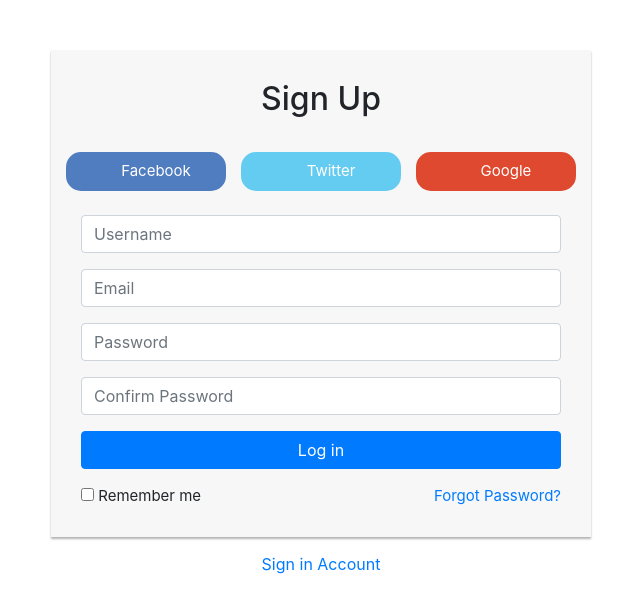
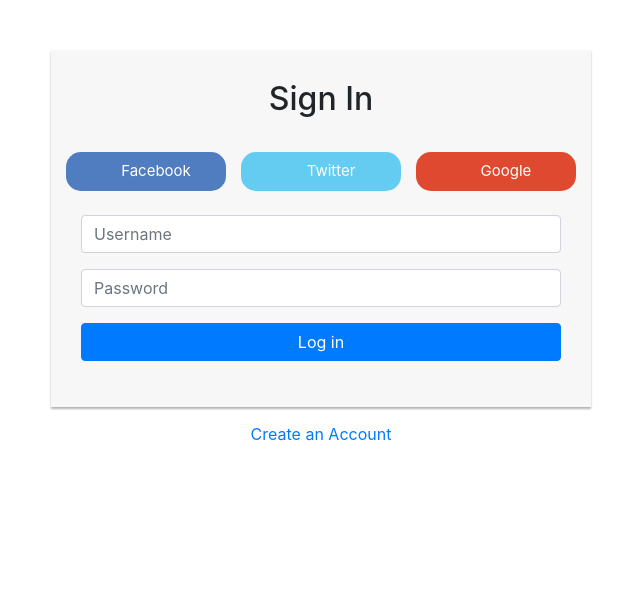
Before and after one commit to Ianodad/Git-issue, a React (Create React App) app: page /auth in a window 1280 px wide. Shown: the top 612 px of the page, without its empty margins (319-959 px from the left). Built offline with nearby package versions, Linux system fonts and the light colour scheme.

Commit message:
formik login working

```diff
--- /dev/null
+++ b/src/components/Form/index.js
@@ -0,0 +1,5 @@
+export { default as Form } from "./AppForm";
+export { default as FormField } from "./AppFormField";
+// export { default as AppFormPicker } from "./AppFormPicker";
+export { default as ErrorMessage } from "./ErrorMessage";
+export { default as SubmitButton } from "./SubmitButton";
--- a/src/pages/Auth/SignIn.js
+++ b/src/pages/Auth/SignIn.js
@@ -1,32 +1,97 @@
 import React from 'react';
+import { Formik } from "formik";
+import * as Yup from 'yup';
+
 import SocialButton from "../../components/SocialButton";
 import './SignIn.css'
 
 function SignIn() {
+  const validationSchema = Yup.object().shape({
+  username : Yup.string()
+    .required()
+    .label('Password'),
+  password: Yup.string().required().min(3, 'pretty sure this will be hacked').label('Password'),
+
+});
+
+  const handleSignIn=({username, password})=>{
+      console.log(username)
+      console.log(password)
+  }
     return (
       <div className="signup-form">
-        <form action="/examples/actions/confirmation.php" method="post">
-          <h2 className="text-center">Log in</h2>
+        <Formik
+          initialValues={{
+            username: "",
+            password: ""
+          }}
+          validationSchema={validationSchema}
+          onSubmit={(values) => {
+            // console.log(values)
+            handleSignIn(values);
+          }}
+        >
+          {({
+            values,
+            handleChange,
+            handleBlur,
+            handleSubmit,
+            errors,
+            touched,
+            isSubmitting,
+          }) => (
+            // eslint-disable-next-line jsx-a11y/no-redundant-roles
+            <form
+              className="form"
+              role="form"
+              autoComplete="off"
+              onSubmit={handleSubmit}
+            >
+              <h2 className="text-center">Sign In</h2>
               <div>
-            <SocialButton/>
+                <SocialButton />
               </div>
               <div className="form-group">
-            <input type="text" className="form-control" placeholder="Username" required="required" />
+                <input
+                  onChange={handleChange}
+                  // value={values.ingredient1}
+                  onBlur={handleBlur}
+                  type="text"
+                  className="form-control"
+                  placeholder="Username"
+                  required="required"
+                  id="username"
+                  required
+                />
+                {errors.username && touched.username ? <div style={{color: 'red'}}>{errors.username}</div> : null}
               </div>
               <div className="form-group">
-            <input type="password" className="form-control" placeholder="Password" required="required" />
+                <input
+                  onChange={handleChange}
+                  // value={values.ingredient1}
+                  onBlur={handleBlur}
+                  type="password"
+                  className="form-control"
+                  placeholder="Password"
+                  required="required"
+                  id="password"
+                  required
+                />
+               {errors.password && touched.password ? <div>{errors.password}</div> : null}
               </div>
               <div className="form-group">
-            <button type="submit" className="btn btn-primary btn-block">Log in</button>
-          </div>
-          <div className="clearfix">
-            <label className="float-left form-check-label"><input type="checkbox" /> Remember me</label>
-            <a href="#" className="float-right">Forgot Password?</a>
+                <button type="submit" className="btn btn-primary btn-block">
+                  Log in
+                </button>
               </div>
             </form>
-        <p className="text-center"><a href="#">Create an Account</a></p>
+          )}
+        </Formik>
+        <p className="text-center">
+          <a href="#">Create an Account</a>
+        </p>
       </div>
-    )
+    );
 }
 
 export default SignIn
--- a/src/pages/Auth/index.js
+++ b/src/pages/Auth/index.js
@@ -6,8 +6,8 @@ class Index extends Component {
     render() {
         return (
             <div>
-                {/* <SignIn/> */}
-                <SignUp/>
+                <SignIn/>
+                {/* <SignUp/> */}
             </div>
         )
     }
```
Also changed, not shown: src/components/Form/ErrorMessage.js (added, +14 -0 lines), src/components/Form/Form.js (added, +16 -0 lines), src/components/Form/FormField.js (added, +24 -0 lines), src/components/Form/SubmitButton.js (added, +27 -0 lines). Lines whose indentation alone changed are shown as unchanged.
